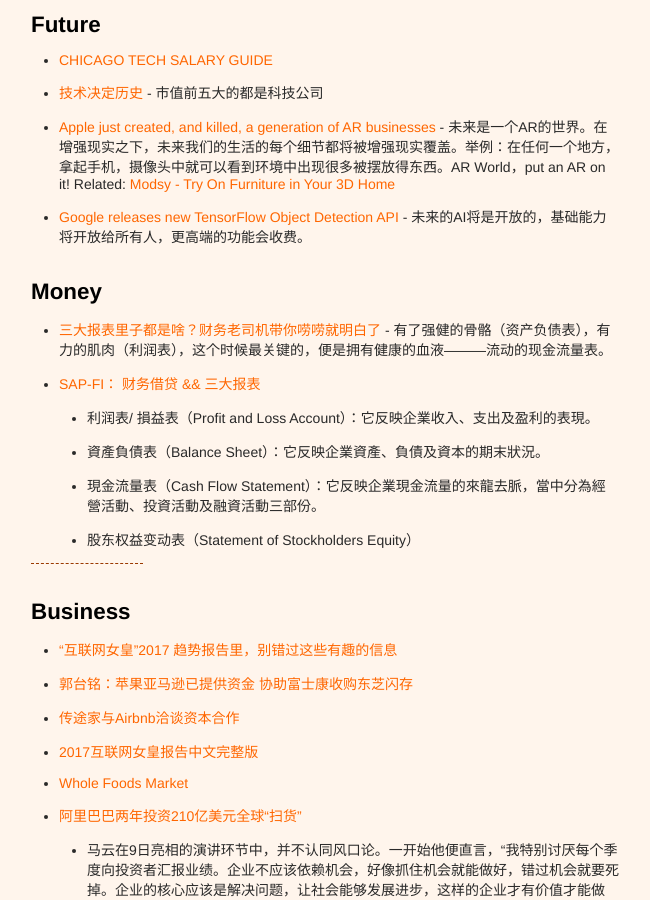
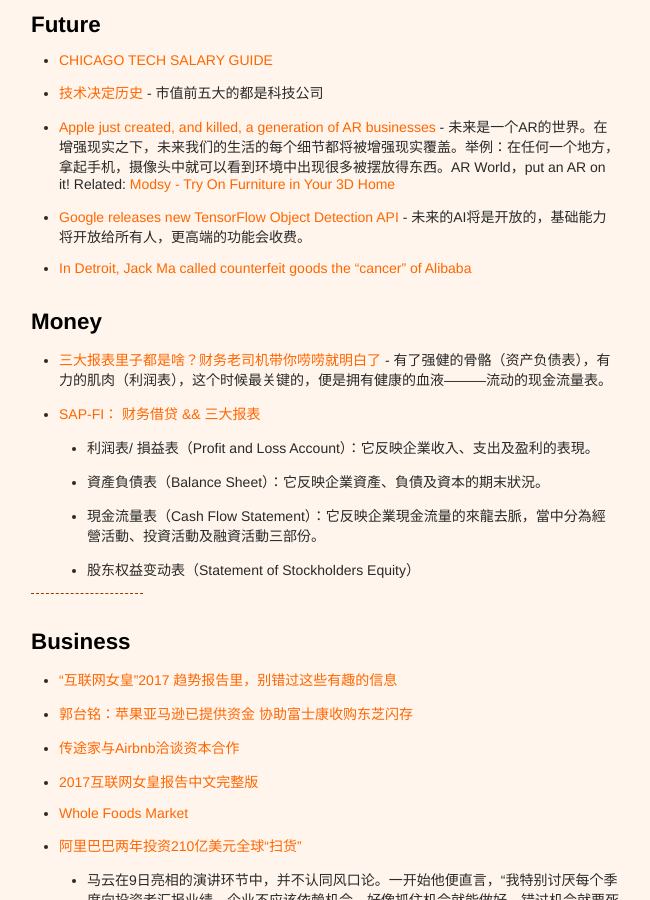
Before and after one commit to xianyuxmu/xianyuxmu.github.io, a Jekyll site: the page built from _posts/2017-06-01-monthly-reading.md, in a window 1280 px wide and 900 px high, scrolled down 669 px. Shown: the whole window, without its empty margins (315-965 px from the left). Built offline with Jekyll 4.4.1, drawn with Linux system fonts in a browser that asks for light colours; comment, search, counter and statistics services are not loaded.

Commit message:
Reading 23

```diff
--- a/_posts/2017-06-01-monthly-reading.md
+++ b/_posts/2017-06-01-monthly-reading.md
@@ -33,6 +33,7 @@
 - [技术决定历史](http://www.ruanyifeng.com/blog/2017/05/technology-is-future.html) - 市值前五大的都是科技公司
 - [Apple just created, and killed, a generation of AR businesses](https://techcrunch.com/2017/06/19/apple-just-created-and-killed-a-generation-of-ar-businesses/?utm_medium=TCnewsletter) - 未来是一个AR的世界。在增强现实之下，未来我们的生活的每个细节都将被增强现实覆盖。举例：在任何一个地方，拿起手机，摄像头中就可以看到环境中出现很多被摆放得东西。AR World，put an AR on it! Related: [Modsy - Try On Furniture in Your 3D Home](https://www.modsy.com/)
 - [Google releases new TensorFlow Object Detection API](https://techcrunch.com/2017/06/16/object-detection-api/?ncid=tcdaily&utm_medium=TCnewsletter) - 未来的AI将是开放的，基础能力将开放给所有人，更高端的功能会收费。
+- [In Detroit, Jack Ma called counterfeit goods the “cancer” of Alibaba](https://qz.com/1010934/in-detroit-jack-ma-called-counterfeit-goods-the-cancer-of-alibaba/)
 
 
 ## Money
```
